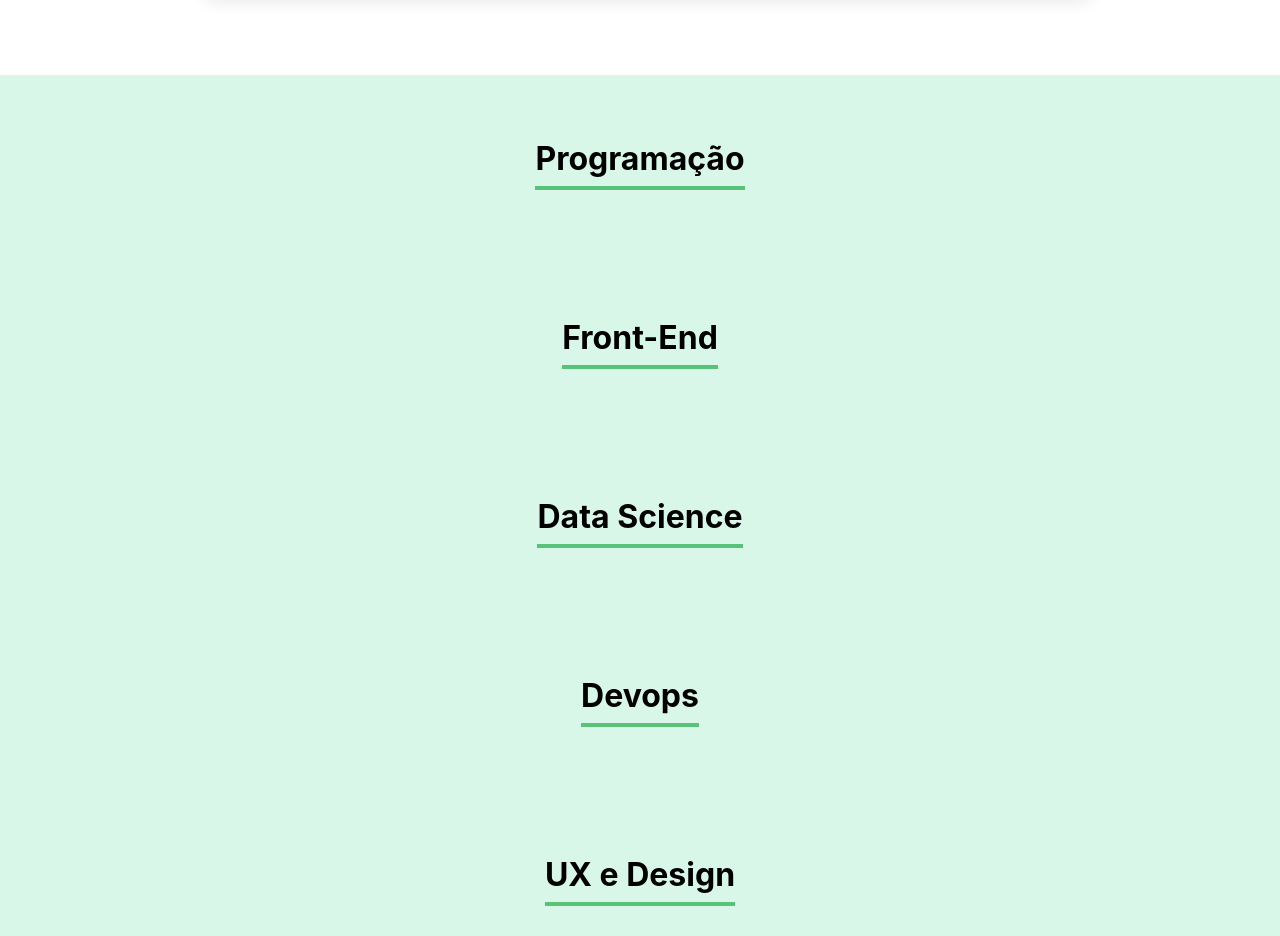
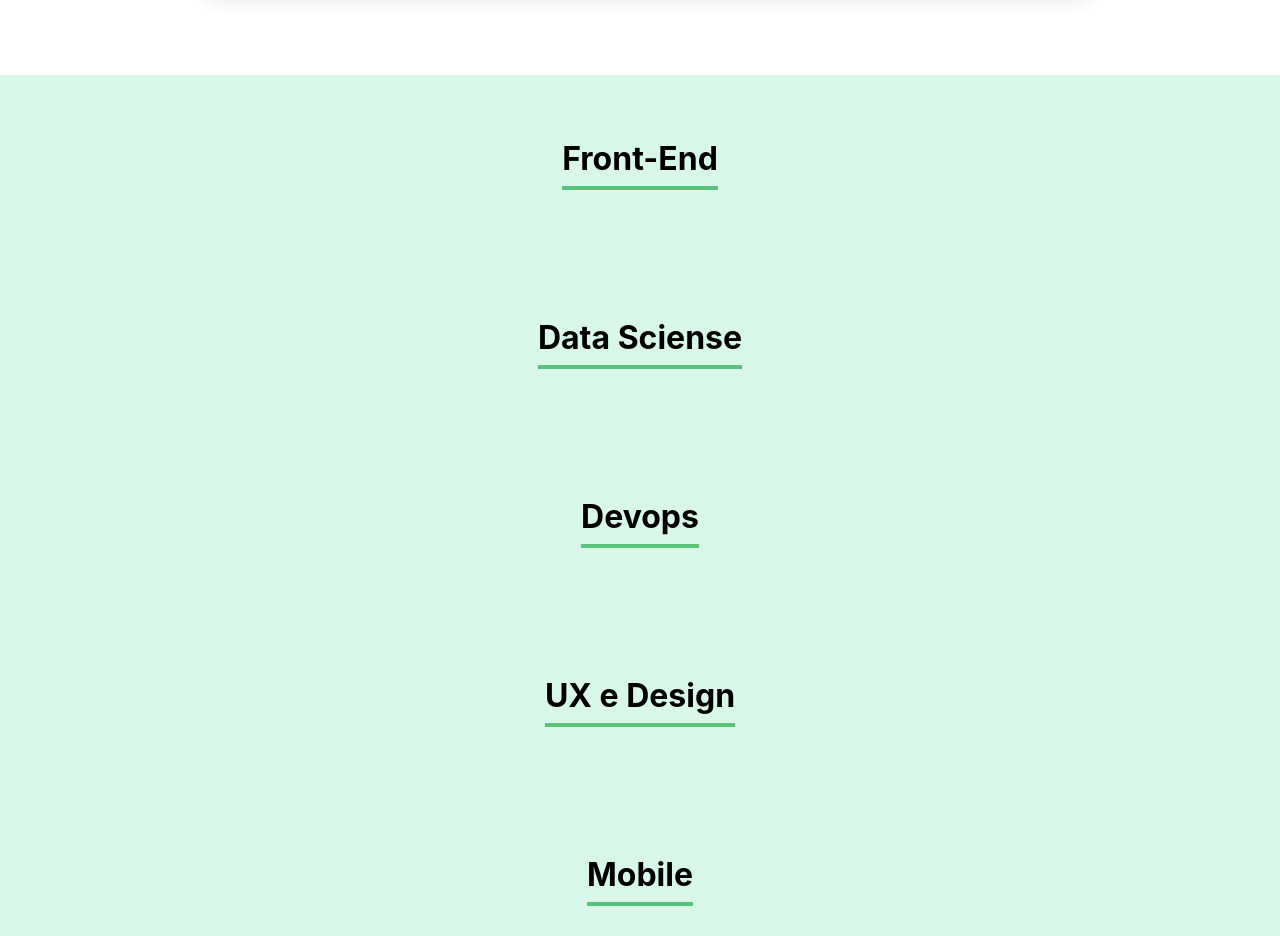
Before and after one commit to raphaelaferraz/organo, a React (Create React App) app in the folder organo/: page / in a window 1280 px wide. Shown: the part 1080-2016 px from the top of the page. Built offline with nearby package versions, Linux system fonts and the light colour scheme.

Commit message:
Adição dos componentes Time de forma dinâmica

```diff
--- a/organo/src/App.js
+++ b/organo/src/App.js
@@ -5,23 +5,54 @@ import Time from './componentes/Time';
 
 function App() {
 
-  const [colaboradores, setColaboradores] = useState([])
+  const times = [
+    {
+      nome: 'Front-End',
+      corPrimaria: '#82CFFA',
+      corSecundaria: '#E8F8FF'
+    },
+    {
+      nome: 'Data Sciense',
+      corPrimaria: '#A6D157',
+      corSecundaria: '#F0F8E2'
+    },
+    {
+      nome: 'Devops',
+      corPrimaria: '#E06B69',
+      corSecundaria: '#FDE7E8'
+    },
+    {
+      nome: 'UX e Design',
+      corPrimaria: '#D86EBF',
+      corSecundaria: '#FAE5F5'
+    },
+    {
+      nome: 'Mobile',
+      corPrimaria: '#FEBA05',
+      corSecundaria: '#FFF5D9'
+    },
+    {
+      nome: 'Inovação e Gestão',
+      corPrimaria: '#FF8A29',
+      corSecundaria: '#FFEEDF'
+    }
+  ]
 
-  const adicionaColaborador = (colaborador) => {
-    console.log(colaborador)
-    setColaboradores([...colaboradores, colaborador])
-  }
+  const [colaboradores, setColaboradores] = useState([]);
+
+  const adicionaColaborador = colaborador => {
+    console.log(colaborador);
+    setColaboradores([...colaboradores, colaborador]);
+  };
   return (
-    <div className="App">
+    <div className='App'>
       <Banner />
-      <Formulario colaboradorCadastrado={colaborador => adicionaColaborador(colaborador)}/>
-      <Time nome="Programação"/>
-      <Time nome="Front-End"/>
-      <Time nome="Data Science"/>
-      <Time nome="Devops"/>
-      <Time nome="UX e Design"/>
-      <Time nome="Mobile"/>
-      <Time nome="Inovação e Gestão"/>
+      <Formulario
+        colaboradorCadastrado={colaborador => adicionaColaborador(colaborador)}
+      />
+
+      {times.map(time => <Time key={time.nome} nome={time.nome}/>)}
+
     </div>
   );
 }
```
